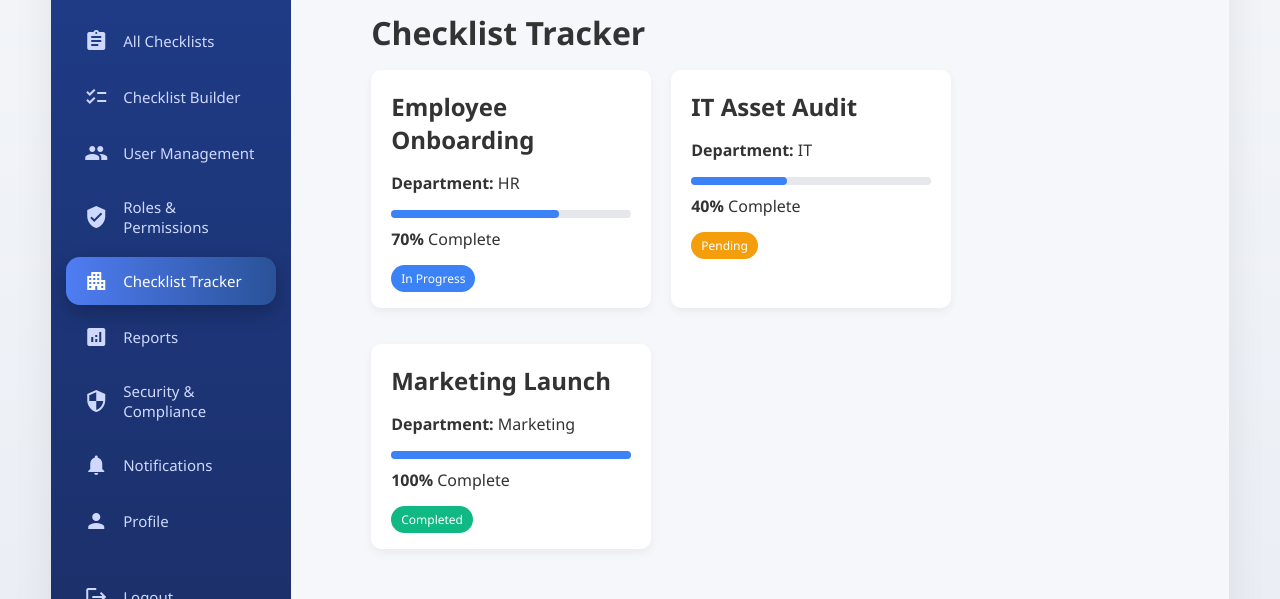
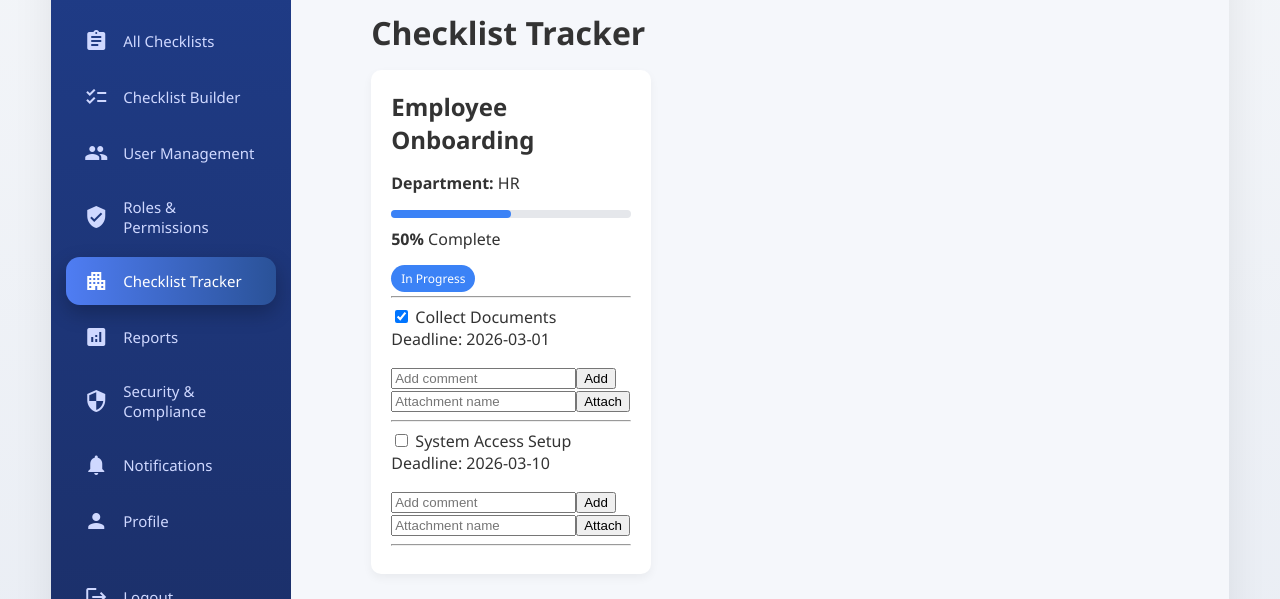
Before and after one commit to itsnagpal/Checkmate, an Angular app in the folder Checkmate/: page /admin/checklist-tracker in a window 1280 px wide. Shown: the part 144-743 px from the top of the page. Built offline with nearby package versions, Linux system fonts and the light colour scheme.

Commit message:
Updated Checklist Builder, Checklist Tracker, and Profile modules

```diff
--- a/Checkmate/src/app/pages/admin/admin-profile/admin-profile.component.html
+++ b/Checkmate/src/app/pages/admin/admin-profile/admin-profile.component.html
@@ -2,49 +2,33 @@
 
   <h2 class="page-title">My Profile</h2>
 
-  <div class="filter-section">
-
-    <div class="filter-item">
-      <label>Date Range</label>
-      <select [(ngModel)]="filters.dateRange">
-        <option value="">Select</option>
-        <option *ngFor="let d of dateOptions" [value]="d">{{ d }}</option>
-      </select>
-    </div>
-
-    <div class="filter-item">
-      <label>Department</label>
-      <select [(ngModel)]="filters.department">
-        <option value="">Select</option>
-        <option *ngFor="let d of departmentOptions" [value]="d">{{ d }}</option>
-      </select>
-    </div>
-
-    <div class="filter-item">
-      <label>Owner</label>
-      <select [(ngModel)]="filters.owner">
-        <option value="">Select</option>
-        <option *ngFor="let o of ownerOptions" [value]="o">{{ o }}</option>
-      </select>
-    </div>
-
-    <button class="apply-btn" (click)="applyFilters()">Apply</button>
-
-  </div>
-
   <div class="profile-grid">
 
     <div class="card">
+
       <h3>Personal Information</h3>
+
+      <div>
+        <label>Profile Picture</label><br>
+        <input type="file" (change)="uploadProfileImage($event)">
+        <p *ngIf="user.profileImage">Uploaded: {{ user.profileImage }}</p>
+      </div>
 
       <input [(ngModel)]="user.fullName" type="text" placeholder="Full Name">
       <input [(ngModel)]="user.email" type="email" placeholder="Email Address">
       <input [(ngModel)]="user.jobTitle" type="text" placeholder="Job Title">
-      <input [(ngModel)]="user.department" type="text" placeholder="Department">
+
+      <input [(ngModel)]="user.department"
+             [readonly]="role !== 'Admin'"
+             type="text"
+             placeholder="Department">
 
       <h4>Change Password</h4>
       <input [(ngModel)]="user.newPassword" type="password" placeholder="New Password">
       <input [(ngModel)]="user.confirmPassword" type="password" placeholder="Confirm Password">
+
+      <p style="color:red" *ngIf="passwordError">{{ passwordError }}</p>
+
     </div>
 
     <div>
@@ -55,6 +39,16 @@
         <div class="toggle">
           <span>In-App Alerts</span>
           <input type="checkbox" [(ngModel)]="user.inAppAlerts">
+        </div>
+
+        <div class="toggle">
+          <span>SMS Notifications</span>
+          <input type="checkbox" [(ngModel)]="user.smsNotifications">
+        </div>
+
+        <div class="toggle">
+          <span>Weekly Summary</span>
+          <input type="checkbox" [(ngModel)]="user.weeklySummary">
         </div>
       </div>
 
@@ -77,6 +71,15 @@
         </div>
       </div>
 
+      <div class="card" *ngIf="activityLog.length > 0">
+        <h3>Profile Activity Log</h3>
+        <ul>
+          <li *ngFor="let log of activityLog">
+            {{ log }}
+          </li>
+        </ul>
+      </div>
+
     </div>
 
   </div>
--- a/Checkmate/src/app/pages/checklist-builder/checklist-builder.component.html
+++ b/Checkmate/src/app/pages/checklist-builder/checklist-builder.component.html
@@ -18,6 +18,21 @@
              placeholder="Enter department" />
     </div>
 
+    <div class="form-group">
+      <label>Template</label>
+      <select [(ngModel)]="checklist.template">
+        <option value="">Select Template</option>
+        <option *ngFor="let t of templates" [value]="t">{{t}}</option>
+      </select>
+    </div>
+
+    <div class="form-group">
+      <label>Section</label>
+      <input type="text"
+             [(ngModel)]="checklist.section"
+             placeholder="Enter section name (e.g. HR Tasks)" />
+    </div>
+
     <h3>Tasks</h3>
 
     <div *ngFor="let task of checklist.tasks; let i = index" class="task-box">
@@ -30,10 +45,37 @@
              [(ngModel)]="task.description"
              placeholder="Task Description" />
 
+      <label>Priority</label>
       <select [(ngModel)]="task.priority">
         <option value="Low">Low</option>
         <option value="Medium">Medium</option>
         <option value="High">High</option>
+      </select>
+
+      <label>Deadline</label>
+      <input type="date"
+             [(ngModel)]="task.deadline" />
+
+      <label>Dependency</label>
+      <select [(ngModel)]="task.dependency">
+        <option [ngValue]="null">None</option>
+        <option *ngFor="let t of checklist.tasks"
+                [ngValue]="t.id"
+                [disabled]="t.id === task.id">
+          {{t.title || ('Task ' + t.id)}}
+        </option>
+      </select>
+
+      <label>
+        <input type="checkbox"
+               [(ngModel)]="task.conditional" />
+        Conditional Item
+      </label>
+
+      <label>Workflow Type</label>
+      <select [(ngModel)]="task.workflowType">
+        <option value="Sequential">Sequential</option>
+        <option value="Parallel">Parallel</option>
       </select>
 
       <button (click)="removeTask(i)" class="delete-btn">
--- a/Checkmate/src/app/pages/checklist-builder/checklist-builder.component.ts
+++ b/Checkmate/src/app/pages/checklist-builder/checklist-builder.component.ts
@@ -1,14 +1,21 @@
 import { Component } from '@angular/core';
 
 interface Task {
+  id: number;
   title: string;
   description: string;
-  priority: string;
+  priority: 'Low' | 'Medium' | 'High';
+  deadline: string;
+  dependency: number | null;
+  conditional: boolean;
+  workflowType: 'Sequential' | 'Parallel';
 }
 
 interface Checklist {
   name: string;
   department: string;
+  template: string;
+  section: string;
   tasks: Task[];
 }
 
@@ -19,17 +26,28 @@ interface Checklist {
 })
 export class ChecklistBuilderComponent {
 
+  templates = ['Employee Onboarding', 'Exit Process', 'Compliance Audit'];
+
   checklist: Checklist = {
     name: '',
     department: '',
+    template: '',
+    section: '',
     tasks: []
   };
 
+  taskCounter = 0;
+
   addTask() {
     this.checklist.tasks.push({
+      id: this.taskCounter++,
       title: '',
       description: '',
-      priority: 'Low'
+      priority: 'Low',
+      deadline: '',
+      dependency: null,
+      conditional: false,
+      workflowType: 'Sequential'
     });
   }
 
@@ -38,7 +56,19 @@ export class ChecklistBuilderComponent {
   }
 
   saveChecklist() {
-    console.log("Checklist Data:", this.checklist);
+
+    if (!this.checklist.name || !this.checklist.department) {
+      alert("Checklist Name and Department are required.");
+      return;
+    }
+
+    if (this.checklist.tasks.length === 0) {
+      alert("Please add at least one task.");
+      return;
+    }
+
+    console.log("Final Checklist Data:", this.checklist);
     alert("Checklist Created Successfully!");
   }
+
 }
--- a/Checkmate/src/app/pages/checklist-tracker/checklist-tracker.component.html
+++ b/Checkmate/src/app/pages/checklist-tracker/checklist-tracker.component.html
@@ -4,29 +4,84 @@
 
   <div class="card-container">
 
-    <div *ngFor="let item of checklists" class="card">
+    <div *ngFor="let checklist of checklists" class="card">
 
-      <h3>{{ item.name }}</h3>
-      <p><strong>Department:</strong> {{ item.department }}</p>
+      <h3>{{ checklist.name }}</h3>
+      <p><strong>Department:</strong> {{ checklist.department }}</p>
 
       <div class="progress-bar">
         <div class="progress-fill"
-             [style.width.%]="item.progress">
+             [style.width.%]="getProgress(checklist)">
         </div>
       </div>
 
-      <p><strong>{{ item.progress }}%</strong> Complete</p>
+      <p><strong>{{ getProgress(checklist) }}%</strong> Complete</p>
 
       <span class="status"
             [ngClass]="{
-              'pending': item.status === 'Pending',
-              'progress': item.status === 'In Progress',
-              'completed': item.status === 'Completed'
+              'pending': getStatus(checklist) === 'Pending',
+              'progress': getStatus(checklist) === 'In Progress',
+              'completed': getStatus(checklist) === 'Completed'
             }">
-        {{ item.status }}
+        {{ getStatus(checklist) }}
       </span>
+
+      <hr>
+
+      <div *ngFor="let task of checklist.tasks">
+
+        <label>
+          <input type="checkbox"
+                 [checked]="task.completed"
+                 (change)="toggleTask(checklist, task)" />
+          {{ task.title }}
+        </label>
+
+        <p>Deadline: {{ task.deadline }}</p>
+
+        <div>
+          <input #commentInput placeholder="Add comment" />
+          <button (click)="addComment(task, commentInput.value); commentInput.value=''">
+            Add
+          </button>
+        </div>
+
+        <div *ngIf="task.comments.length > 0">
+          <p><strong>Comments:</strong></p>
+          <ul>
+            <li *ngFor="let c of task.comments">{{ c }}</li>
+          </ul>
+        </div>
+
+        <div>
+          <input #fileInput placeholder="Attachment name" />
+          <button (click)="addAttachment(task, fileInput.value); fileInput.value=''">
+            Attach
+          </button>
+        </div>
+
+        <div *ngIf="task.attachments.length > 0">
+          <p><strong>Attachments:</strong></p>
+          <ul>
+            <li *ngFor="let a of task.attachments">{{ a }}</li>
+          </ul>
+        </div>
+
+        <hr>
+
+      </div>
+
+      <div *ngIf="checklist.activityLog.length > 0">
+        <h4>Activity Log</h4>
+        <ul>
+          <li *ngFor="let log of checklist.activityLog">
+            {{ log }}
+          </li>
+        </ul>
+      </div>
 
     </div>
 
   </div>
+
 </div>
--- a/Checkmate/src/app/pages/checklist-tracker/checklist-tracker.component.ts
+++ b/Checkmate/src/app/pages/checklist-tracker/checklist-tracker.component.ts
@@ -1,4 +1,21 @@
 import { Component } from '@angular/core';
+
+interface Task {
+  id: number;
+  title: string;
+  completed: boolean;
+  workflowType: 'Sequential' | 'Parallel';
+  deadline: string;
+  comments: string[];
+  attachments: string[];
+}
+
+interface Checklist {
+  name: string;
+  department: string;
+  tasks: Task[];
+  activityLog: string[];
+}
 
 @Component({
   selector: 'app-checklist-tracker',
@@ -7,24 +24,84 @@ import { Component } from '@angular/core';
 })
 export class ChecklistTrackerComponent {
 
-  checklists = [
+  checklists: Checklist[] = [
     {
       name: 'Employee Onboarding',
       department: 'HR',
-      progress: 70,
-      status: 'In Progress'
-    },
-    {
-      name: 'IT Asset Audit',
-      department: 'IT',
-      progress: 40,
-      status: 'Pending'
-    },
-    {
-      name: 'Marketing Launch',
-      department: 'Marketing',
-      progress: 100,
-      status: 'Completed'
+      activityLog: [],
+      tasks: [
+        {
+          id: 1,
+          title: 'Collect Documents',
+          completed: true,
+          workflowType: 'Sequential',
+          deadline: '2026-03-01',
+          comments: [],
+          attachments: []
+        },
+        {
+          id: 2,
+          title: 'System Access Setup',
+          completed: false,
+          workflowType: 'Sequential',
+          deadline: '2026-03-10',
+          comments: [],
+          attachments: []
+        }
+      ]
     }
   ];
+
+  // Calculate dynamic progress
+  getProgress(checklist: Checklist): number {
+    const completed = checklist.tasks.filter(t => t.completed).length;
+    return Math.round((completed / checklist.tasks.length) * 100);
+  }
+
+  // Determine Status
+  getStatus(checklist: Checklist): string {
+
+    const progress = this.getProgress(checklist);
+
+    const hasOverdue = checklist.tasks.some(t =>
+      !t.completed && new Date(t.deadline) < new Date()
+    );
+
+    if (hasOverdue) return 'Overdue';
+    if (progress === 100) return 'Completed';
+    if (progress > 0) return 'In Progress';
+    return 'Pending';
+  }
+
+  toggleTask(checklist: Checklist, task: Task) {
+
+    // Sequential lock logic
+    if (task.workflowType === 'Sequential') {
+      const previousTask = checklist.tasks
+        .filter(t => t.workflowType === 'Sequential')
+        .find(t => t.id === task.id - 1);
+
+      if (previousTask && !previousTask.completed) {
+        alert("Complete previous task first!");
+        return;
+      }
+    }
+
+    task.completed = !task.completed;
+
+    checklist.activityLog.push(
+      `Task "${task.title}" marked as ${task.completed ? 'Completed' : 'Pending'}`
+    );
+  }
+
+  addComment(task: Task, comment: string) {
+    if (!comment) return;
+    task.comments.push(comment);
+  }
+
+  addAttachment(task: Task, fileName: string) {
+    if (!fileName) return;
+    task.attachments.push(fileName);
+  }
+
 }
```
Also changed, not shown: Checkmate/src/app/app-routing.module.ts (+28 -114 lines), Checkmate/src/app/pages/admin/admin-profile/admin-profile.component.ts (+54 -2 lines), 1 other file (tests, documents, lock files or other folders).
